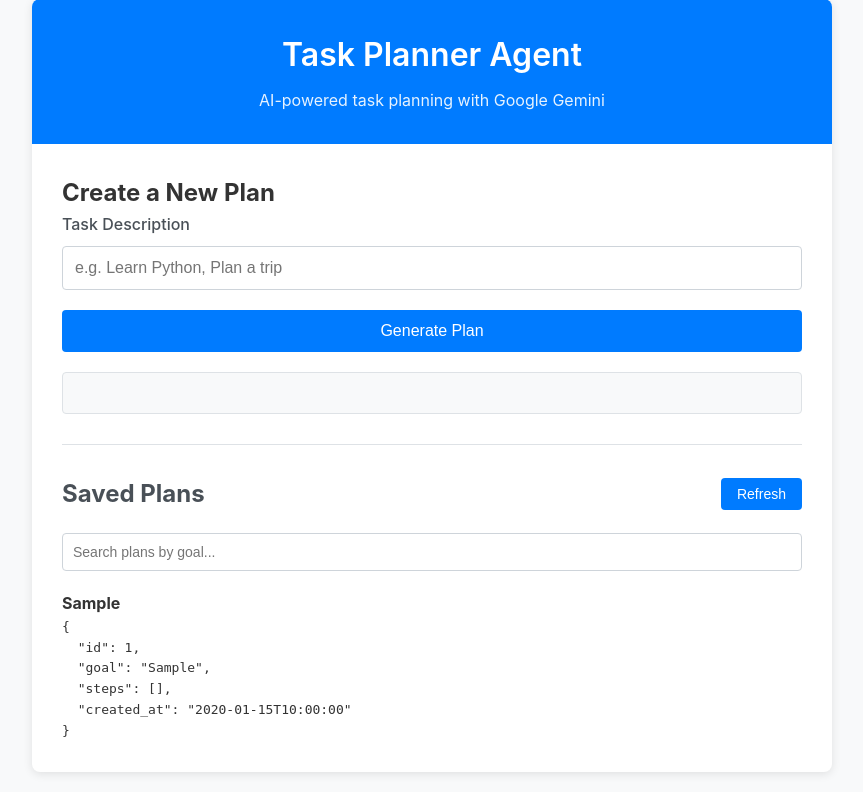
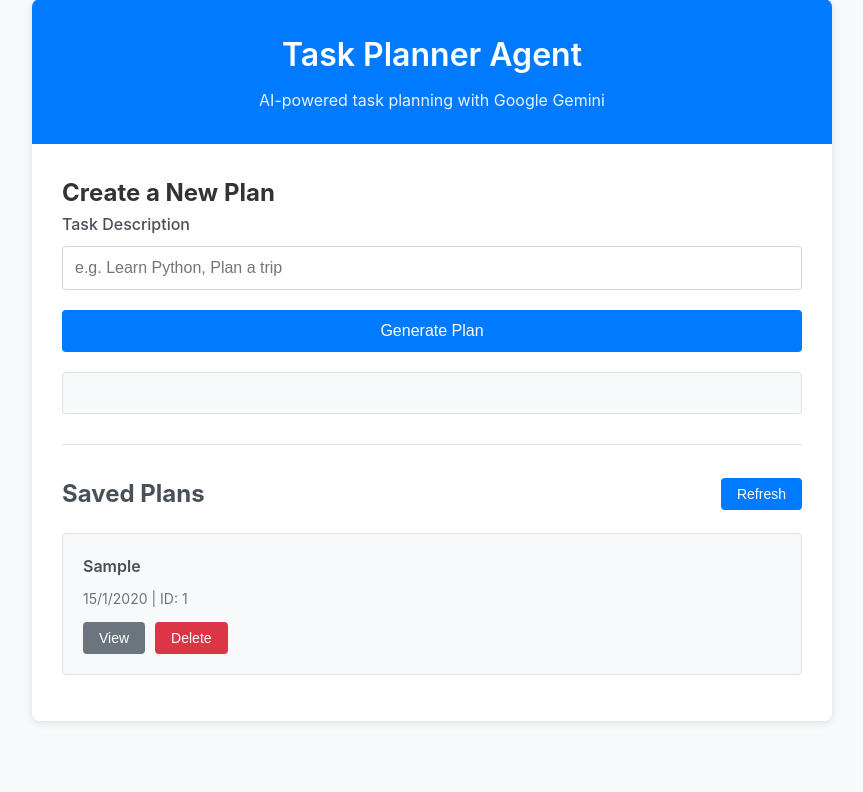
Before and after one commit to Kazim71/Task-Planner-Agent, a FastAPI app: page / in a window 1280 px wide. Shown: the part 21-813 px from the top of the page, without its empty margins (208-1071 px from the left). After the commit the page ends 744 px from the top, so only its background shows below. Run offline with FastAPI, Linux system fonts and the light colour scheme; tables that the repository leaves empty hold one stand-in row (values such as "Sample post").

Commit message:
UI: Restore clean card-based plan display, fix error handling, remove raw JSON, format dates

```diff
--- a/templates/index.html
+++ b/templates/index.html
@@ -395,18 +395,8 @@
             <div class="plans-section">
                 <div class="plans-header">
                     <h2>Saved Plans</h2>
-                    <button class="btn btn-small" onclick="loadPlans()">Refresh</button>
+                    <button class="btn btn-small" id="refresh-plans">Refresh</button>
                 </div>
-
-                <div class="search-box">
-                    <input
-                        type="text"
-                        id="searchInput"
-                        placeholder="Search plans by goal..."
-                        onkeyup="searchPlans()"
-                    >
-                </div>
-
                 <div class="plans-list" id="plansList">
                     <p>Loading saved plans...</p>
                 </div>
@@ -420,9 +410,11 @@
         const form = document.getElementById('goal-form');
         const goalInput = document.getElementById('goal');
         const planOutput = document.getElementById('plan-output');
-        const savedPlansDiv = document.getElementById('plansList');
+        const plansList = document.getElementById('plansList');
+        const refreshBtn = document.getElementById('refresh-plans');
 
         loadSavedPlans();
+        if (refreshBtn) refreshBtn.addEventListener('click', loadSavedPlans);
 
         form.addEventListener('submit', function(e) {
             e.preventDefault();
@@ -440,7 +432,7 @@
             .then(res => res.json())
             .then(data => {
                 if (data.success && data.plan) {
-                    planOutput.innerHTML = '<pre>' + JSON.stringify(data.plan, null, 2) + '</pre>';
+                    planOutput.innerHTML = '<div class="message success">Plan generated successfully!</div>';
                     loadSavedPlans();
                 } else {
                     planOutput.innerHTML = '<div class="error">' + (data.error || 'Failed to generate plan.') + '</div>';
@@ -451,26 +443,57 @@
             });
         });
 
+        function formatDate(dateStr) {
+            if (!dateStr) return '';
+            const d = new Date(dateStr);
+            if (isNaN(d)) return '';
+            return `${d.getDate()}/${d.getMonth()+1}/${d.getFullYear()}`;
+        }
+
         function loadSavedPlans() {
+            plansList.innerHTML = '<p>Loading saved plans...</p>';
             fetch('/plans')
                 .then(res => res.json())
                 .then(data => {
-                    if (data.success && Array.isArray(data.plans)) {
+                    if (data && data.success && Array.isArray(data.plans)) {
                         if (data.plans.length === 0) {
-                            savedPlansDiv.innerHTML = '<em>No saved plans yet.</em>';
+                            plansList.innerHTML = '<em>No saved plans yet.</em>';
                         } else {
-                            savedPlansDiv.innerHTML = data.plans.map(p =>
-                                `<div class="saved-plan"><strong>${p.goal}</strong><br><pre>${JSON.stringify(p, null, 2)}</pre></div>`
+                            plansList.innerHTML = data.plans.map(p =>
+                                `<div class="plan-card" style="background:#f8f9fa;border:1px solid #dee2e6;border-radius:4px;padding:20px;margin-bottom:16px;">
+                                    <div class="plan-title" style="font-weight:600;color:#495057;margin-bottom:8px;">${p.goal}</div>
+                                    <div class="plan-meta" style="color:#6c757d;font-size:14px;margin-bottom:12px;">
+                                        ${formatDate(p.created_at)}${p.id ? ` | ID: ${p.id}` : ''}
+                                    </div>
+                                    <div class="plan-actions" style="display:flex;gap:10px;">
+                                        <button class="btn btn-small btn-secondary" onclick="alert('View not implemented in minimal UI')">View</button>
+                                        <button class="btn btn-small btn-danger" onclick="deletePlan(${p.id})">Delete</button>
+                                    </div>
+                                </div>`
                             ).join('');
                         }
                     } else {
-                        savedPlansDiv.innerHTML = '<div class="error">Failed to load saved plans.</div>';
+                        plansList.innerHTML = '<div class="error">Failed to load saved plans.</div>';
                     }
                 })
                 .catch(() => {
-                    savedPlansDiv.innerHTML = '<div class="error">Error loading saved plans.</div>';
+                    plansList.innerHTML = '<div class="error">Error loading saved plans.</div>';
                 });
         }
+
+        window.deletePlan = function(planId) {
+            if (!confirm('Are you sure you want to delete this plan?')) return;
+            fetch(`/plans/${planId}`, { method: 'DELETE' })
+                .then(res => res.json())
+                .then(data => {
+                    if (data && data.success) {
+                        loadSavedPlans();
+                    } else {
+                        alert('Failed to delete plan.');
+                    }
+                })
+                .catch(() => alert('Error deleting plan.'));
+        };
     });
     </script>
 </body>
```
